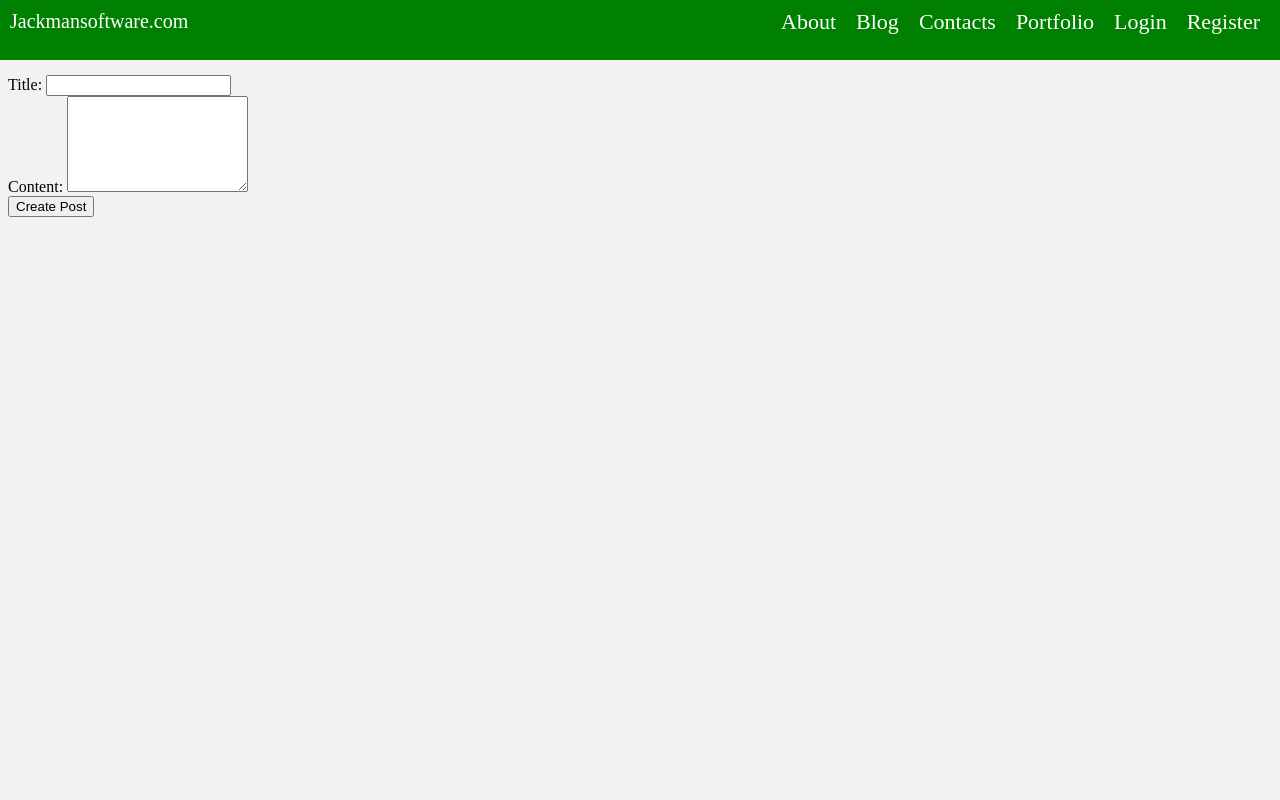
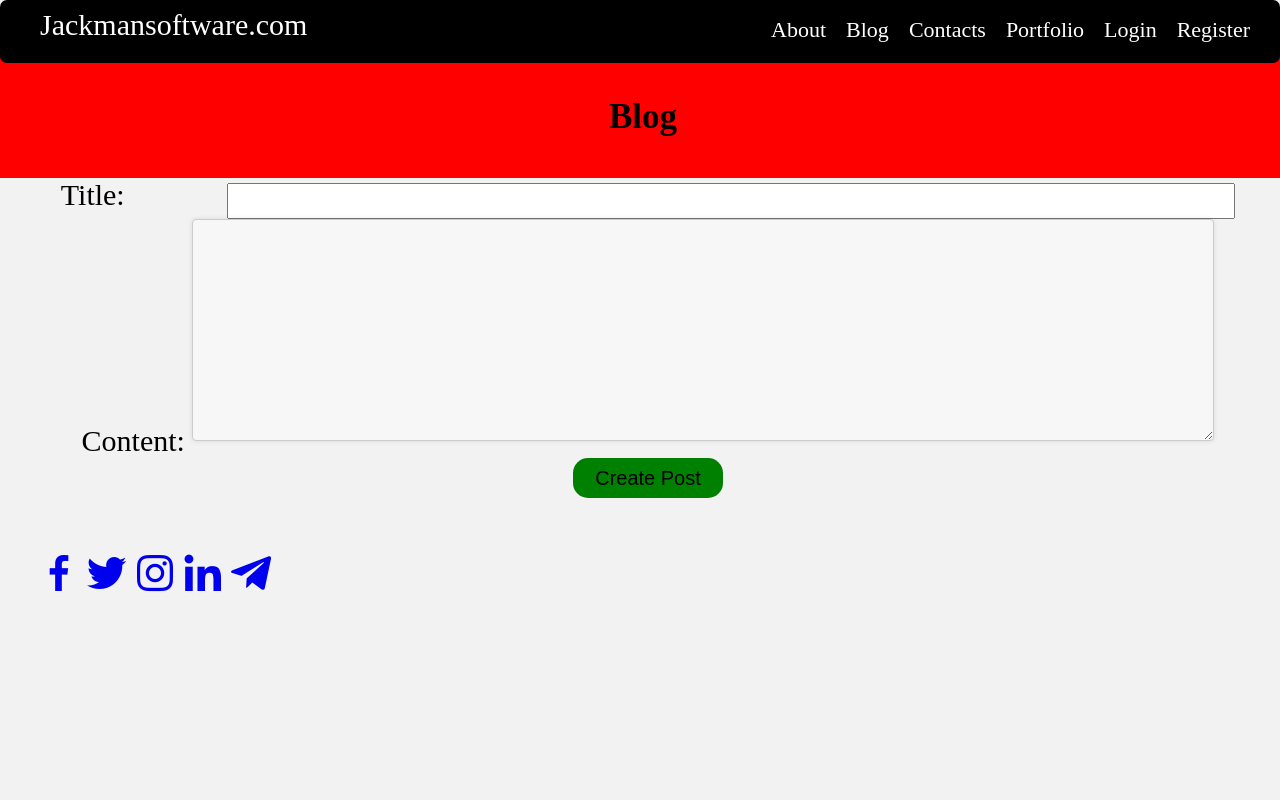
Before and after one commit to yaekobbonke/ALX-foundation_portfolio, a Flask app: page /blog in a window 1280 px wide. Run offline with Flask 3, Linux system fonts and the light colour scheme.

Commit message:
some updates

```diff
--- a/website/auth.py
+++ b/website/auth.py
@@ -59,7 +59,7 @@ def register():
 
     return render_template("register.html")
 
-auth_bp.route("/logout")
+@auth_bp.route("/logout")
 @login_required
 def logout():
     """used to logout active user"""
--- a/website/static/css/base.css
+++ b/website/static/css/base.css
@@ -12,19 +12,22 @@ body {
   z-index: 99;
 }
 .navbar {
-background-color: green;
-padding: 10px;
-height: 40px;
+background-color: black;
+height: 55px;
 border-top: 0;
 position: fixed;
   top: 0;
   left: 0;
   width: 100%;
   z-index: 100;
+  border-radius: 7px;
+  align-items: center;
+  padding-top: 8px;
 }
 .navbar .logo {
 color: white;
-font-size: 20px;
+font-size: 30px;
+margin-left: 40px;
 }
 .navbar ul {
 float: right;
@@ -32,8 +35,9 @@ display: flex;
 margin-right: 10px;
 border-radius: 7px;
 position: relative;
-top: -40px;
+top: -35px;
 align-items: center;
+margin-top: 10px;
 }
 ul  li {
 margin-right: 20px;
@@ -44,9 +48,78 @@ ul li:hover {
 background-color: orange;
 align-items: center;
 }
-
 li a {
 text-decoration: none;
 font-size: 22px;
 color: white;
 }
+
+.cont  {
+top: -10px;
+font-size: 30px;
+margin-bottom: 30px;
+margin-top: 30px;
+background-color: pink;
+border-radius: 6px;
+height:135px;
+width: 100%;
+text-align: center;
+padding-right: 25px;
+}
+.cont h3 {
+padding: 100px;
+padding-top: 50px;
+}
+.list {
+text-decoration: none;
+background-color: transparent;
+color: inherit;
+}
+.cont p {
+font-size: 35px;
+margin-top: 10px;
+}
+.cont ul {
+display: fixed;
+height: 120px;
+margin-top: -20px;
+}
+.cont  li {
+display: relative;
+margin-top: 10px;
+font-size: 35px;
+}
+.cont .more {
+font-size: 25px;
+background-color:  orange;
+border-radius: 20px;
+border: none;
+color: #333;
+box-shadow: 0 2px 4px rgba(0, 0, 0, 0.2);
+}
+ .more:hover {
+background-color: red;
+cursor: pointer;
+}
+.social_media {
+padding: 83px;
+bottom: -10px;
+
+display:inline-flex;
+justify-content: center;
+align-items: center;
+width: 10%;
+height: 550px;
+background: transparent;
+border-radius: 500px;
+font-size: 3rem;
+color: var(--text-color);
+margin: 1rem 1rem 3rem 0;
+transition: .5s ease;
+}
+
+.social-media a:hover {
+background-color: red;
+color: grey;
+box-shadow: 0 2px 4px rgba(0, 0, 0, 0.2);
+}
--- a/website/static/css/blog.css
+++ b/website/static/css/blog.css
@@ -0,0 +1,48 @@
+.blog {
+height: 120px;
+padding: 10px;
+background-color: red;
+margin-left: -10px;
+}
+.blog h2 {
+font-size: 35px;
+padding: 20px;
+
+}
+.form {
+width: 100%;
+height: 120px;
+}
+ #title {
+width: 1000px;
+margin-left: 95px;
+height: 30px;
+}
+textarea {
+width: 1000px;
+height: 200px;
+padding: 10px;
+margin-bottom: 10px;
+border: 1px solid #ccc;
+  border-radius: 4px;
+  box-shadow: 0 0 5px rgba(0, 0, 0, 0.1);
+   font-family: Arial, sans-serif;
+  font-size: 14px;
+   background-color: #f7f7f7;
+  color: #333;
+  scrollbar-width: thin;
+  scrollbar-color: #ccc #f7f7f7;
+}
+.create_post {
+width: 150px;
+height: 40px;
+border-radius: 15px;
+border: none;
+background-color: green;
+font-size: 20px;
+cursor: pointer;
+}
+.create_post:hover {
+	background-color: pink;
+
+}
--- a/website/templates/about.html
+++ b/website/templates/about.html
@@ -1,9 +1,11 @@
 {% extends 'base.html'%}
-
+{% block custom_css %}
+<link rel="stylesheet" type="text/css" href="{{ url_for('static', filename='css/about.css')}}"
+{% endblock %}
 {% block title %} About Me {% endblock %}
 {% block content %}
 
-<div> <h3>About Me</h3>
+<div class="me"><h3>About Me</h3>
 	<p>I am software engineering student of ALX.<br>
 	Currently, I am finalizing foundation stage.<br>
 	In the comming month of september,<br> I will be specializing in backend</p>
--- a/website/templates/base.html
+++ b/website/templates/base.html
@@ -4,8 +4,10 @@
     <meta charset="UTF-8">
     <meta name="viewport" content="width=device-width, initial-scale=1.0">
     <title>{% block title %}jackmansoftware.com{% endblock %}</title>
+
     <link rel="stylesheet" type="text/css" href="{{ url_for('static', filename='css/base.css') }}">
-
+    <link href='https://unpkg.com/boxicons@2.1.4/css/boxicons.min.css' rel='stylesheet'>
+    {% block custom_css %}{% endblock %}
 </head>
 
 <body>
@@ -15,25 +17,37 @@
     {% block header %}
         <div>
             <ul class="navbar_block">
-                <li><a href="/about">About</a></li>
-                <li><a href="/blog">Blog</a></li>
-                <li><a href="/contacts">Contacts</a></li>
-                <li><a href="/portfolio">Portfolio</a></li>
-                <li><a href="/login" class="lo">Login</a></li>
-                <li><a href="/register" class="si">Register</a></li>
+                <li class="items"><a href="/about">About</a></li>
+                <li class="items"><a href="/blog">Blog</a></li>
+                <li class="items"><a href="/contacts">Contacts</a></li>
+                <li class="items"><a href="/portfolio">Portfolio</a></li>
+                <li class="items"><a href="/login" class="lo">Login</a></li>
+                <li class="items"><a href="/register" class="si">Register</a></li>
              </ul>
         </div>
     </nav>
     {% endblock %}
     </header>
-    <div class="background-cover"></div>
     <div class="cont">
         {% block content %}
         <h3>Welcome To this website</h3>
-        <p>This is the website where you can get different blogs about web devel
-            opment, programming languages and related technologies
-        </p>
+	<p>This is the website where you can get different blogs about
+	<ul class="list">
+		<li>web development,</li>
+		<li>programming languages</li>
+		<li>and related technologies</li>
+	</ul>
+		<button type="click" class="more">Click here for more</button></p>
         {% endblock %}
+    </div>
+    <footer>
+    <div class="social_media">
+	   <a href="#"><i class='bx bxl-facebook'></i></>
+	   <a href="#"><i class='bx bxl-twitter' ></i></a>
+	   <a href="#"><i class='bx bxl-instagram' ></i></a>
+	   <a href="#"><i class='bx bxl-linkedin' ></i></a>
+	   <a href="#"><i class='bx bxl-telegram' ></i></a>
+    </footer>
     </div>
 </body>
 </html>
--- a/website/templates/blog.html
+++ b/website/templates/blog.html
@@ -1,16 +1,22 @@
 {% extends 'base.html' %}
 
-{% block title %}Blog{% endblock %}
-
+ {% block title %}Blog{% endblock %}
+ {% block custom_css %}
+<link rel="stylesheet" type="text/css" href="{{ url_for('static', filename='css/blog.css') }}">
+{% endblock %}
 {% block content %}
-    <h2>Blog</h2>
+<div class="blog">
+	<h2>Blog</h2>
+	</div>
+	<div class="form">
     <form action="/blog" method="POST">
-        <label for="title">Title:</label>
+	 <label for="title">Title:</label>
         <input type="text" name="title" id="title" required><br>
 
         <label for="content">Content:</label>
         <textarea name="content" id="content" rows="6" required></textarea><br>
 
-        <input type="submit" value="Create Post">
+        <input class="create_post" type="submit" value="Create Post">
     </form>
+</div>
 {% endblock %}
--- a/website/templates/login.html
+++ b/website/templates/login.html
@@ -11,10 +11,9 @@
             <div class="form-group">
                 <label for="password">Password:</label>
                 <input type="password" id="password" name="password" required>
+		 <button type="submit">Login</button>
             </div>
 	    <p>Don't have an account?<a href="{{ url_for("auth.register") }}">Sign Up here</a></p>
-
-            <button type="submit">Login</button>
         </form>
     </div>
 {% endblock %}
```
Also changed, not shown: website/static/css/about.css (+15 -0 lines), 1 other file.
